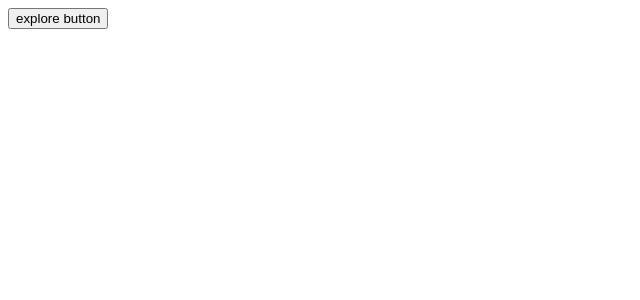
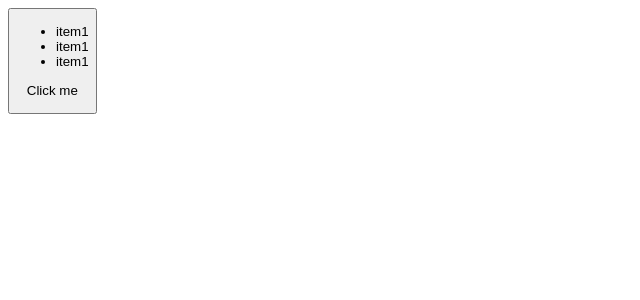
Before and after one commit to domster4444/ddc-workshop, a React (Create React App) app: page / in a window 1280 px wide. Shown: the top 300 px of the page, without its empty margins (0-640 px from the left). Built offline with nearby package versions, Linux system fonts and the light colour scheme.

Commit message:
children in react js

```diff
--- a/src/App.js
+++ b/src/App.js
@@ -4,7 +4,14 @@ import Button from './Button';
 const App = () => {
   return (
     <React.Fragment>
-      <Button title="explore" subtitle="button" />
+      <Button>
+        <ul>
+          <li>item1</li>
+          <li>item1</li>
+          <li>item1</li>
+        </ul>
+        <p>Click me</p>
+      </Button>
     </React.Fragment>
   );
 };
--- a/src/Button.js
+++ b/src/Button.js
@@ -1,22 +1,11 @@
 import React from 'react';
-import PT from 'prop-types';
 
 const Button = (props) => {
   return (
-    <div>
-      <button>
-        {props.title} {props.subtitle}
-      </button>
-    </div>
+    <>
+      <button>{props.children}</button>
+    </>
   );
-};
-Button.propTypes = {
-  title: PT.string.isRequired,
-  // title: PT.number,
-  // title: PT.array,
-  // title: PT.object,
-  // title: PT.symbol,
-  // title: PT.func,
 };
 
 export default Button;
```
